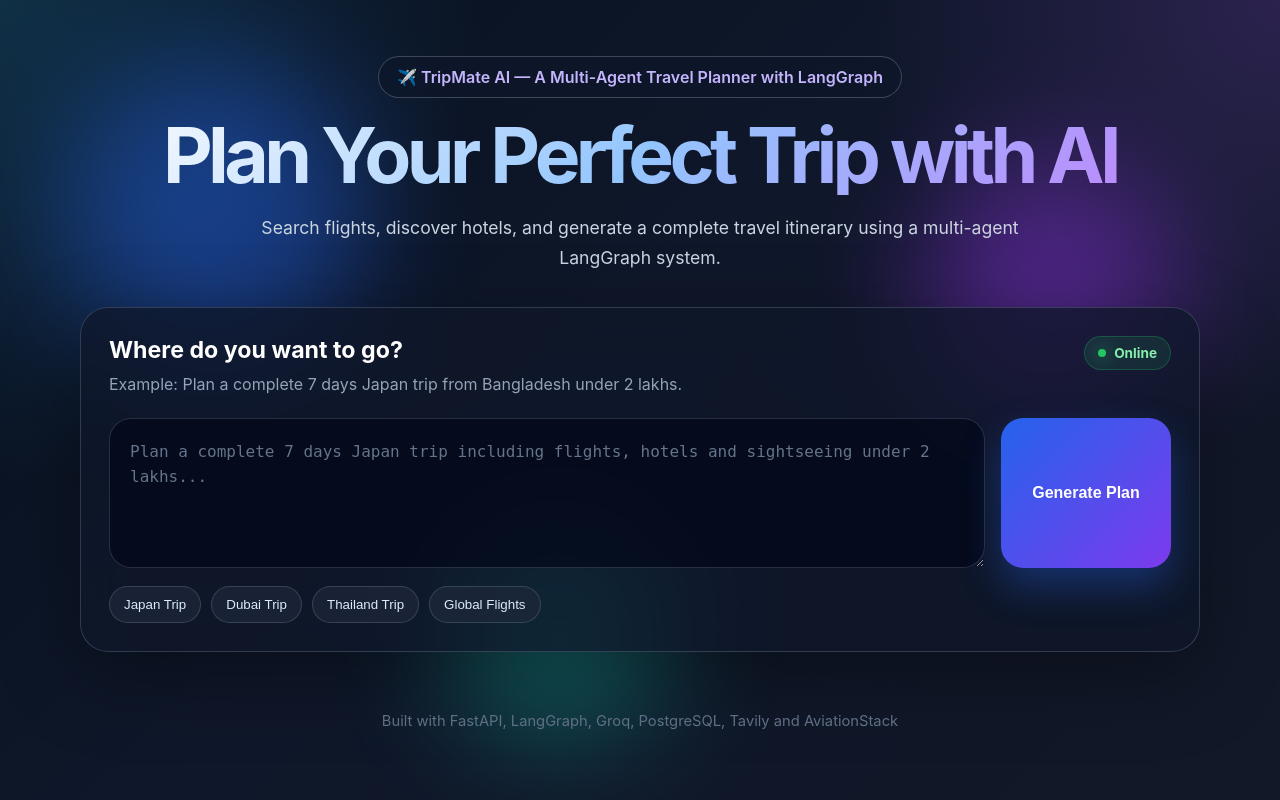
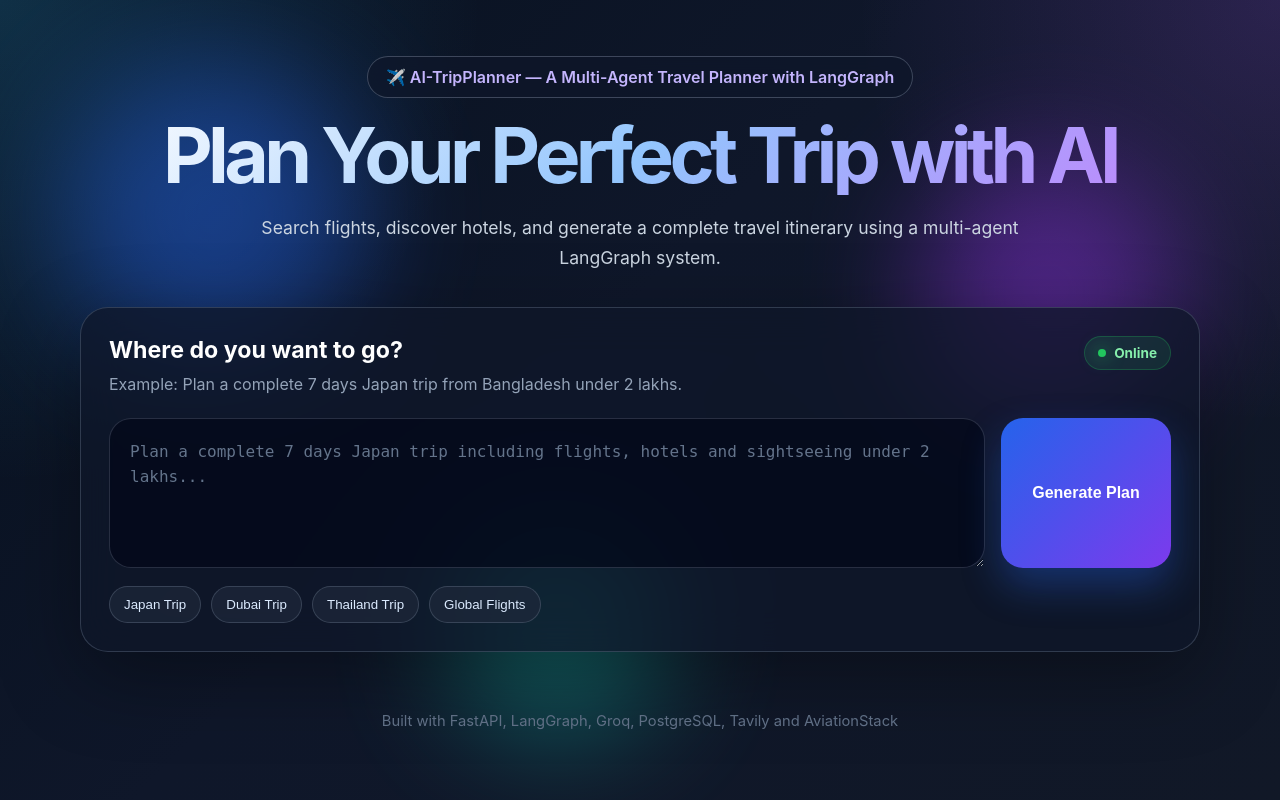
Before and after one commit to prateek-developer/Ai-Travel-Planner, a FastAPI app: page / in a window 1280 px wide. Run offline with FastAPI, Linux system fonts and the light colour scheme; some libraries are stand-ins or nearby versions.

Commit message:
added changes related to the project name added readme file

```diff
--- a/app.py
+++ b/app.py
@@ -13,7 +13,7 @@
 BASE_DIR = Path(__file__).resolve().parent
 
 app = FastAPI(
-    title="TripMate AI",
+    title="AI-TripPlanner",
     description="LangGraph Multi-Agent Travel Planner with FastAPI Frontend",
     version="1.0.0"
 )
--- a/templates/index.html
+++ b/templates/index.html
@@ -5,7 +5,7 @@
 
     <meta name="viewport" content="width=device-width, initial-scale=1.0">
 
-    <title>TripMate AI</title>
+    <title>AI-TripPlanner</title>
 
     <link rel="stylesheet" href="/static/style.css">
 </head>
@@ -22,7 +22,7 @@
 
         <section class="hero-section">
             <div class="badge">
-                ✈️ TripMate AI — A Multi-Agent Travel Planner with LangGraph
+                ✈️ AI-TripPlanner — A Multi-Agent Travel Planner with LangGraph
             </div>
 
             <h1>
```
Also changed, not shown: README.md, requirements.txt (renamed from requirments.txt).
